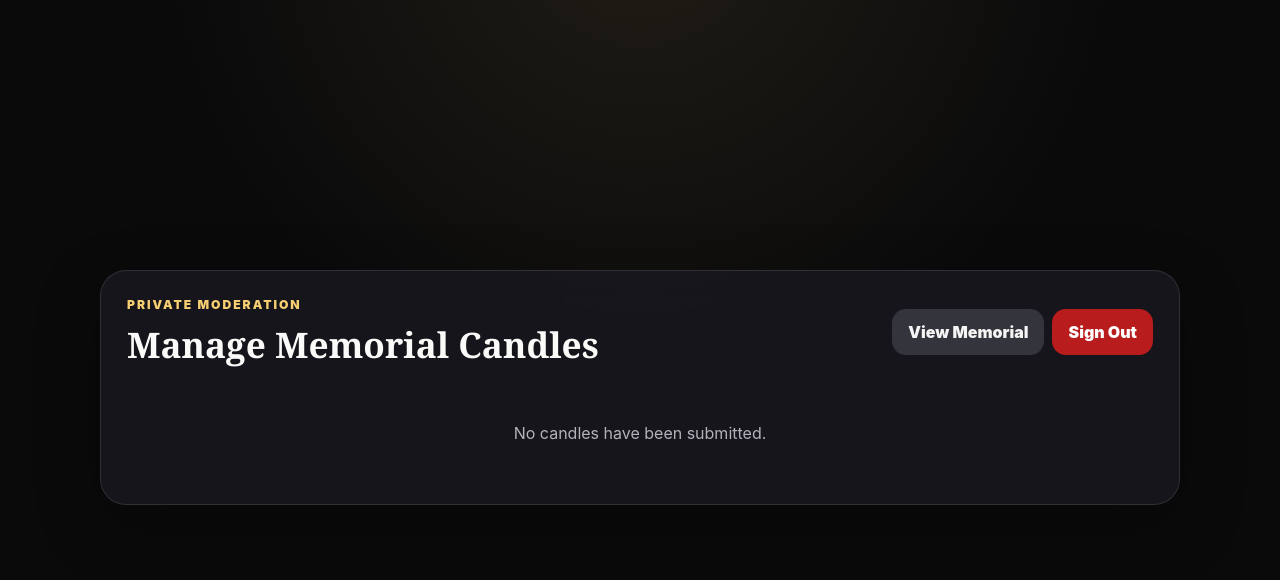
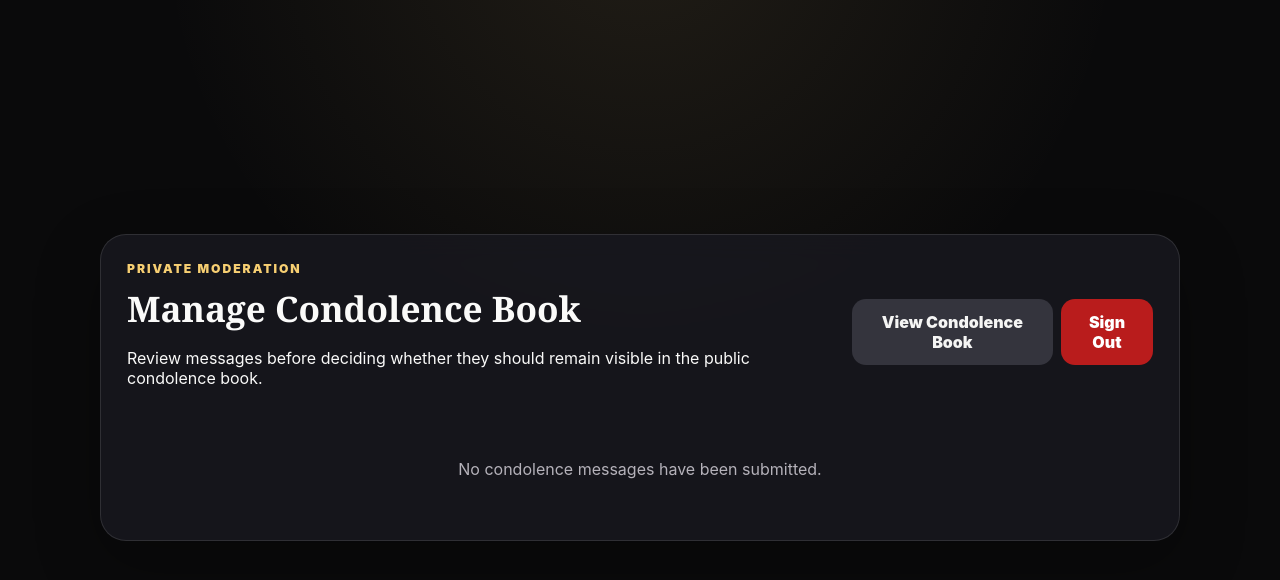
Before and after one commit to BasilOkoth/mum_memorial, a Flask app: page /admin in a window 1280 px wide. Shown: the top 580 px of the page. Run offline with Flask 3, Linux system fonts and the light colour scheme; the visitor is signed in with stand-in values (Sample User, id 1); data that the repository does not hold is empty; some libraries are stand-ins or nearby versions.

Commit message:
Update admin.html

```diff
--- a/templates/admin.html
+++ b/templates/admin.html
@@ -1,6 +1,6 @@
 {% extends "base.html" %}
 
-{% block title %}Manage Memorial Candles{% endblock %}
+{% block title %}Manage Condolence Book{% endblock %}
 
 {% block body %}
 <main class="admin-shell">
@@ -8,7 +8,11 @@
         <div class="admin-heading">
             <div>
                 <p class="section-kicker">Private moderation</p>
-                <h1>Manage Memorial Candles</h1>
+                <h1>Manage Condolence Book</h1>
+                <p class="admin-intro">
+                    Review messages before deciding whether they should remain
+                    visible in the public condolence book.
+                </p>
             </div>
 
             <div class="admin-actions">
@@ -16,8 +20,9 @@
                     class="secondary-button inline-button"
                     href="{{ url_for('memorial_page') }}"
                     target="_blank"
+                    rel="noopener noreferrer"
                 >
-                    View Memorial
+                    View Condolence Book
                 </a>
 
                 <form method="post" action="{{ url_for('admin_logout') }}">
@@ -47,14 +52,18 @@
                     <div>
                         <div class="admin-name">
                             {{ candle.participant_name }}
+
                             {% if not candle.is_visible %}
                                 <span class="hidden-badge">Hidden</span>
                             {% endif %}
                         </div>
 
-                        <p>{{ candle.message or "No message" }}</p>
+                        <p>
+                            {{ candle.message or "Candle lit without a written message." }}
+                        </p>
+
                         <small>
-                            {{ candle.created_at.strftime("%d %b %Y, %H:%M") }}
+                            Signed {{ candle.created_at.strftime("%d %b %Y, %H:%M") }}
                         </small>
                     </div>
 
@@ -69,14 +78,18 @@
                                 value="{{ csrf_token() }}"
                             >
                             <button class="secondary-button" type="submit">
-                                {% if candle.is_visible %}Hide{% else %}Show{% endif %}
+                                {% if candle.is_visible %}
+                                    Hide Entry
+                                {% else %}
+                                    Show Entry
+                                {% endif %}
                             </button>
                         </form>
 
                         <form
                             method="post"
                             action="{{ url_for('delete_candle', candle_id=candle.id) }}"
-                            onsubmit="return confirm('Delete this candle permanently?')"
+                            onsubmit="return confirm('Delete this condolence entry permanently?')"
                         >
                             <input
                                 type="hidden"
@@ -91,7 +104,7 @@
                 </article>
             {% else %}
                 <div class="empty-wall">
-                    No candles have been submitted.
+                    No condolence messages have been submitted.
                 </div>
             {% endfor %}
         </div>
```
